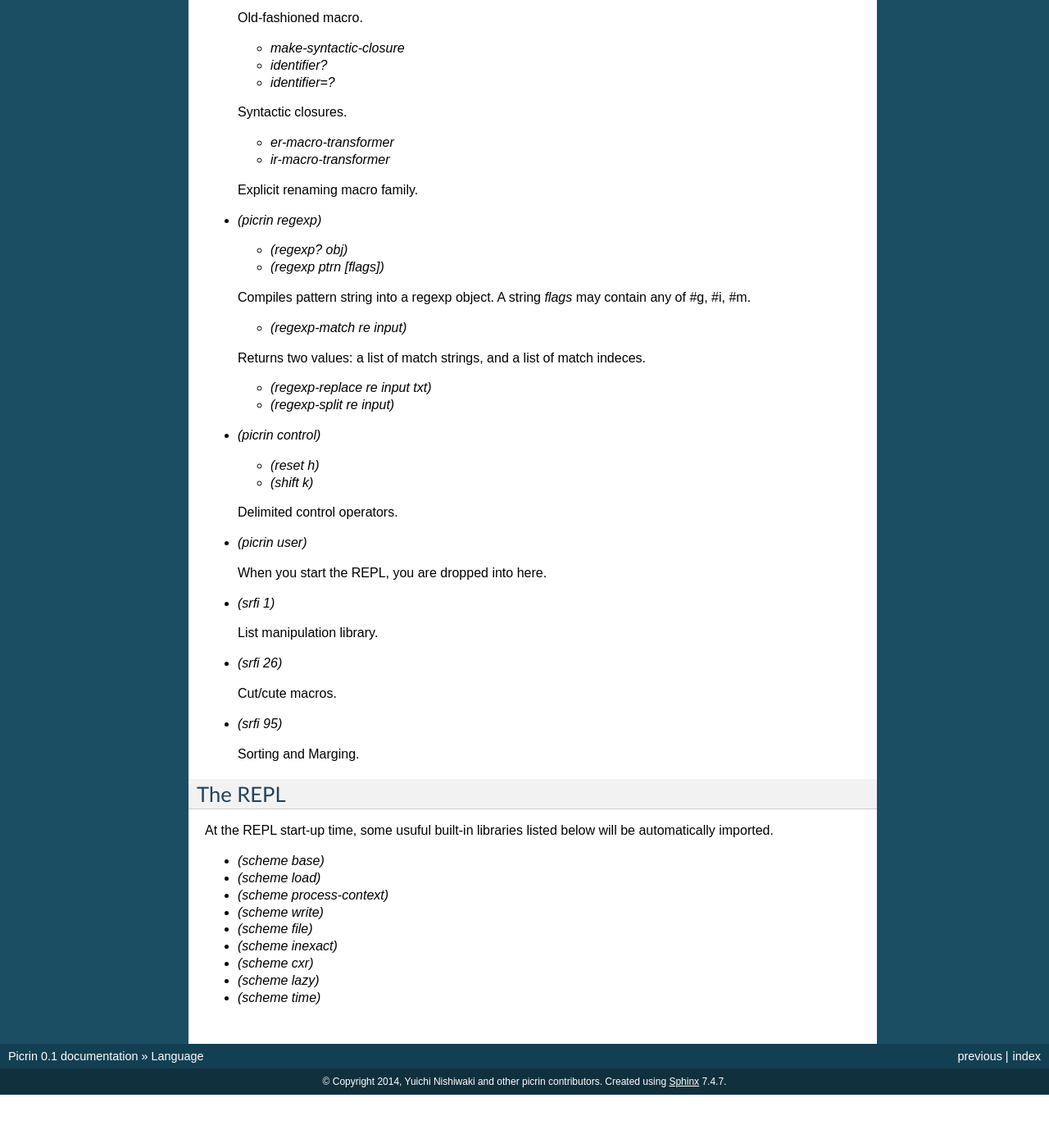
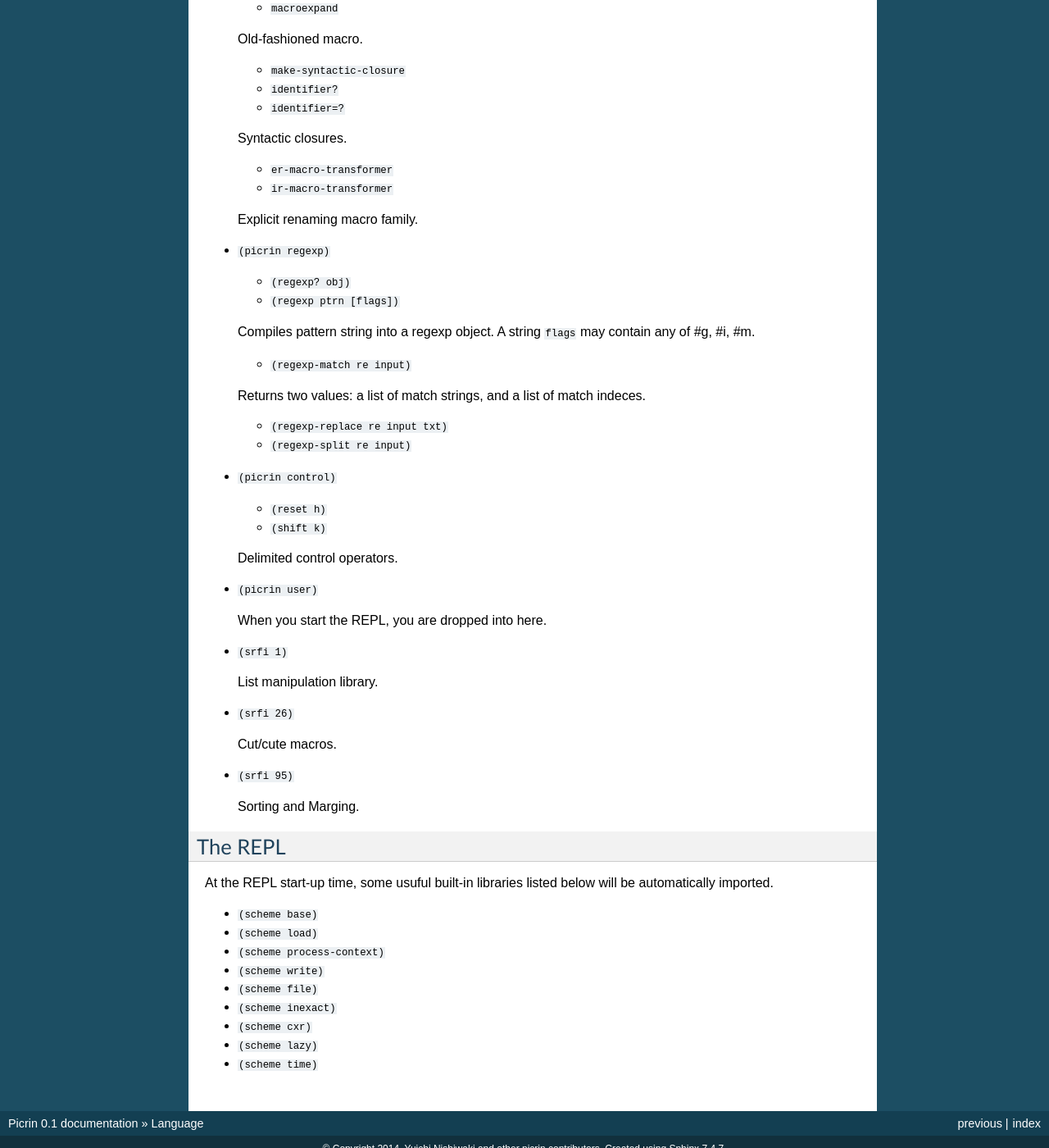
Before and after one commit to picrin-scheme/picrin, a Sphinx documentation site: the page built from docs/lang.rst, in a window 1280 px wide and 1400 px high, scrolled down 620 px. Shown: the whole window at 82% size. Built offline with Sphinx 7.4.7, drawn with Linux system fonts in a browser that asks for light colours; before the commit the page ends 1955 px from its top, so only the background shows below that; some of the changed text lies outside the part shown.

Commit message:
`` is code quote syntax

```diff
--- a/docs/lang.rst
+++ b/docs/lang.rst
@@ -6,68 +6,68 @@ The language provided by picrin.
 Libraries
 ---------
 
-- `(scheme base)`
-- `(scheme write)`
-- `(scheme cxr)`
-- `(scheme file)`
-- `(scheme inexact)`
-- `(scheme time)`
-- `(scheme process-context)`
-- `(scheme load)`
-- `(scheme lazy)`
-- `(picrin macro)`
+- ``(scheme base)``
+- ``(scheme write)``
+- ``(scheme cxr)``
+- ``(scheme file)``
+- ``(scheme inexact)``
+- ``(scheme time)``
+- ``(scheme process-context)``
+- ``(scheme load)``
+- ``(scheme lazy)``
+- ``(picrin macro)``
 
-  - `define-macro`
-  - `gensym`
-  - `macroexpand`
+  - ``define-macro``
+  - ``gensym``
+  - ``macroexpand``
 
   Old-fashioned macro.
 
-  - `make-syntactic-closure`
-  - `identifier?`
-  - `identifier=?`
+  - ``make-syntactic-closure``
+  - ``identifier?``
+  - ``identifier=?``
 
   Syntactic closures.
 
-  - `er-macro-transformer`
-  - `ir-macro-transformer`
+  - ``er-macro-transformer``
+  - ``ir-macro-transformer``
 
   Explicit renaming macro family.
 
-- `(picrin regexp)`
+- ``(picrin regexp)``
 
-  - `(regexp? obj)`
-  - `(regexp ptrn [flags])`
+  - ``(regexp? obj)``
+  - ``(regexp ptrn [flags])``
 
-  Compiles pattern string into a regexp object. A string `flags` may contain any of #\g, #\i, #\m.
+  Compiles pattern string into a regexp object. A string ``flags`` may contain any of #\g, #\i, #\m.
 
-  - `(regexp-match re input)`
+  - ``(regexp-match re input)``
 
   Returns two values: a list of match strings, and a list of match indeces.
 
-  - `(regexp-replace re input txt)`
-  - `(regexp-split re input)`
+  - ``(regexp-replace re input txt)``
+  - ``(regexp-split re input)``
 
-- `(picrin control)`
+- ``(picrin control)``
 
-  - `(reset h)`
-  - `(shift k)`
+  - ``(reset h)``
+  - ``(shift k)``
 
   Delimited control operators.
 
-- `(picrin user)`
+- ``(picrin user)``
 
   When you start the REPL, you are dropped into here.
 
-- `(srfi 1)`
+- ``(srfi 1)``
 
   List manipulation library.
 
-- `(srfi 26)`
+- ``(srfi 26)``
 
   Cut/cute macros.
 
-- `(srfi 95)`
+- ``(srfi 95)``
 
   Sorting and Marging.
 
@@ -76,12 +76,12 @@ The REPL
 
 At the REPL start-up time, some usuful built-in libraries listed below will be automatically imported.
 
-- `(scheme base)`
-- `(scheme load)`
-- `(scheme process-context)`
-- `(scheme write)`
-- `(scheme file)`
-- `(scheme inexact)`
-- `(scheme cxr)`
-- `(scheme lazy)`
-- `(scheme time)`
+- ``(scheme base)``
+- ``(scheme load)``
+- ``(scheme process-context)``
+- ``(scheme write)``
+- ``(scheme file)``
+- ``(scheme inexact)``
+- ``(scheme cxr)``
+- ``(scheme lazy)``
+- ``(scheme time)``
```
